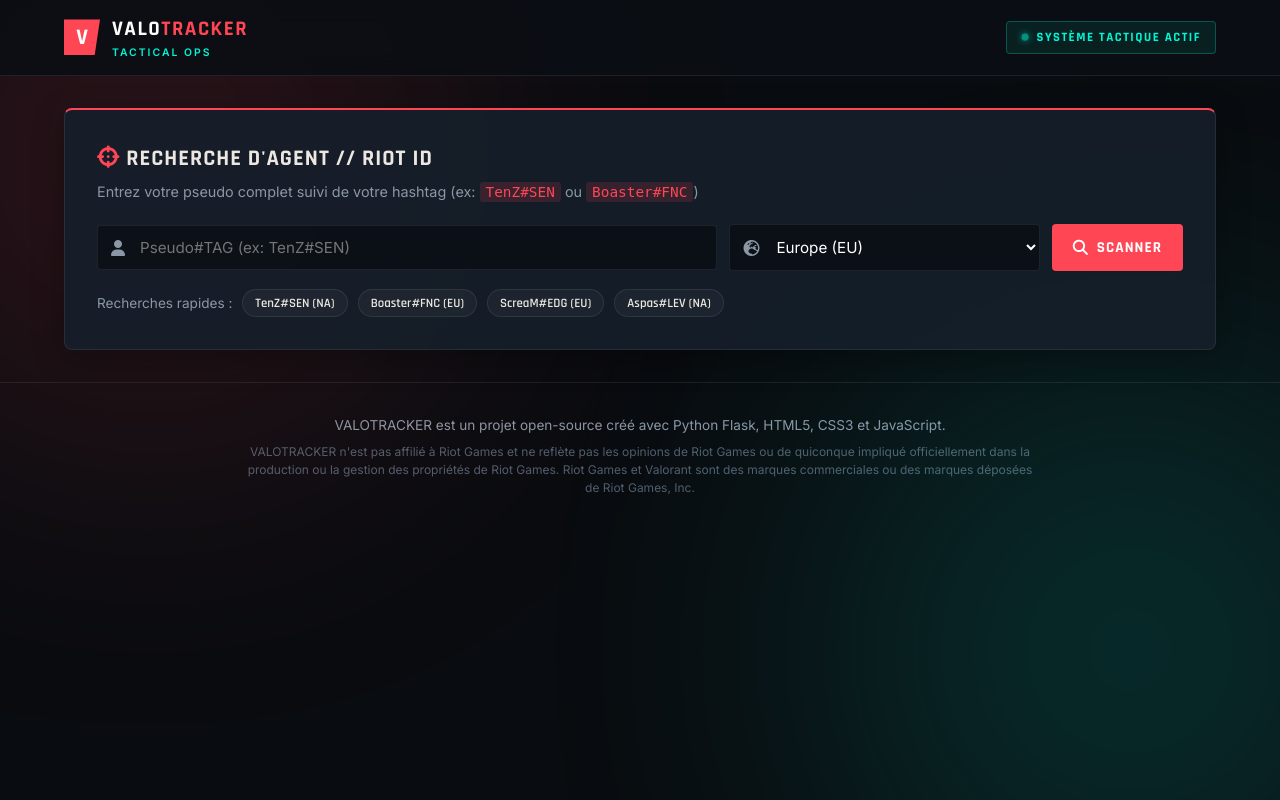
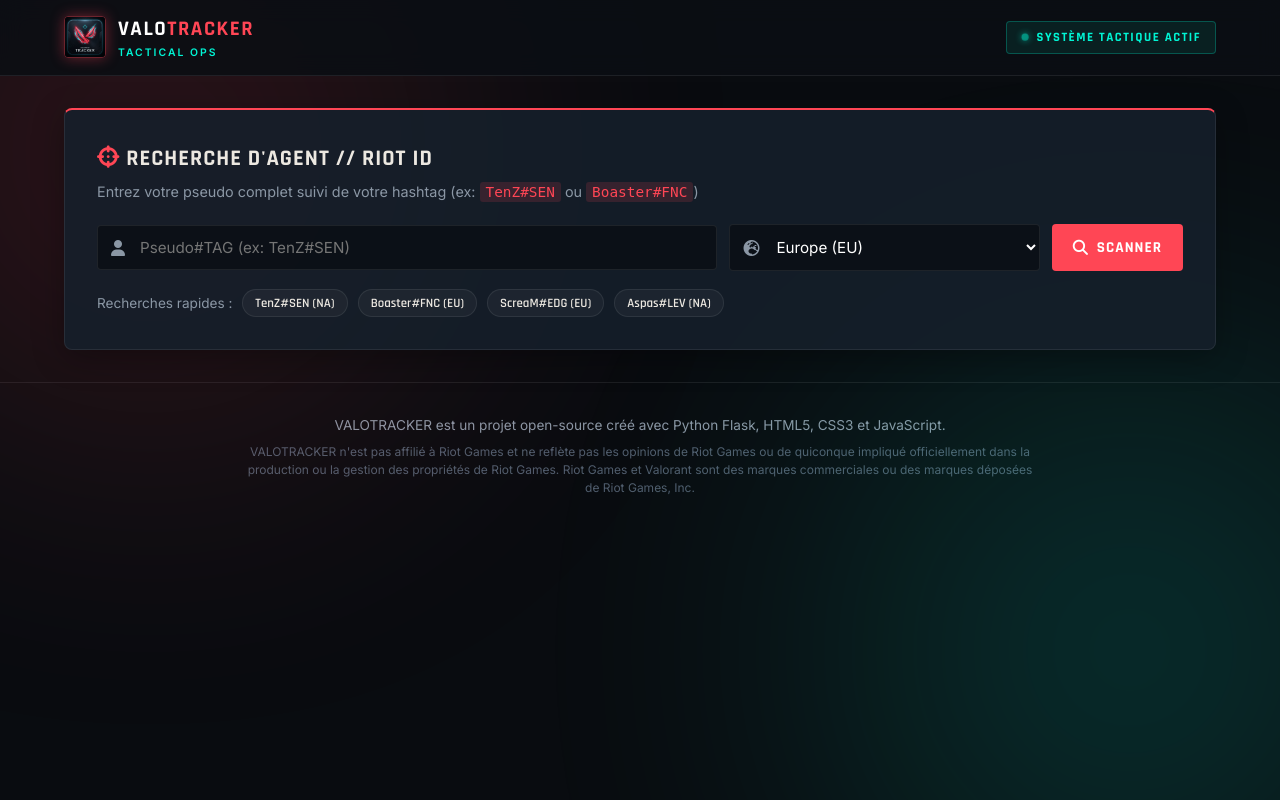
Before and after one commit to wisax29/valorant-tracker, a Flask app: page / in a window 1280 px wide. Run offline with Flask 3, Linux system fonts and the light colour scheme; some web fonts are replaced.

Commit message:
Add files via upload

```diff
--- a/static/css/style.css
+++ b/static/css/style.css
@@ -168,21 +168,19 @@ body {
     gap: 12px;
 }
 
-.brand-logo {
-    width: 36px;
-    height: 36px;
-    background: var(--valo-red);
-    display: flex;
-    align-items: center;
-    justify-content: center;
-    clip-path: polygon(0 0, 100% 0, 85% 100%, 0% 100%);
+.brand-img-logo {
+    width: 42px;
+    height: 42px;
+    border-radius: var(--radius-sm);
+    object-fit: cover;
+    box-shadow: 0 0 14px rgba(255, 70, 85, 0.4);
+    border: 1px solid rgba(255, 70, 85, 0.4);
+    transition: transform 0.2s, box-shadow 0.2s;
 }
 
-.v-icon {
-    font-family: var(--font-heading);
-    font-size: 1.4rem;
-    font-weight: 800;
-    color: #fff;
+.brand-img-logo:hover {
+    transform: scale(1.05);
+    box-shadow: 0 0 20px rgba(0, 245, 212, 0.5);
 }
 
 .brand-text {
--- a/templates/index.html
+++ b/templates/index.html
@@ -11,6 +11,9 @@
     <link href="https://fonts.googleapis.com/css2?family=Tungsten:wght@600&family=Rajdhani:wght@500;600;700&family=Inter:wght@400;500;600;700&display=swap" rel="stylesheet">
     <!-- FontAwesome for icons -->
     <link rel="stylesheet" href="https://cdnjs.cloudflare.com/ajax/libs/font-awesome/6.5.1/css/all.min.css">
+    <!-- Custom Favicon -->
+    <link rel="icon" type="image/png" href="/static/img/favicon.png">
+    <link rel="apple-touch-icon" href="/static/img/favicon.png">
     <!-- Custom CSS -->
     <link rel="stylesheet" href="/static/css/style.css">
 </head>
@@ -24,9 +27,7 @@
     <header class="navbar">
         <div class="nav-container">
             <div class="brand">
-                <div class="brand-logo">
-                    <span class="v-icon">V</span>
-                </div>
+                <img src="/static/img/favicon.png" alt="Logo" class="brand-img-logo">
                 <div class="brand-text">
                     <span class="brand-title">VALO<span class="text-red">TRACKER</span></span>
                     <span class="brand-badge">TACTICAL OPS</span>
```
Also changed, not shown: static/img/favicon.png (added), static/img/icon.jpg (added).
